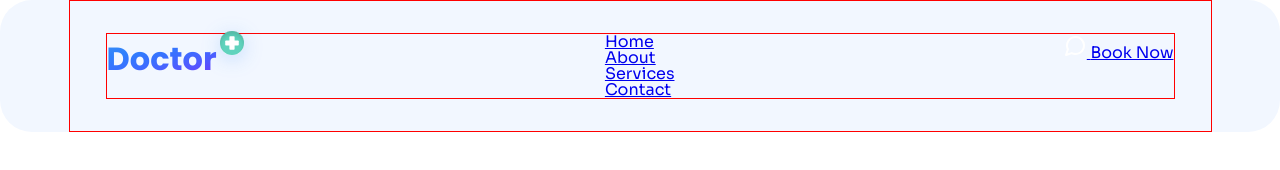
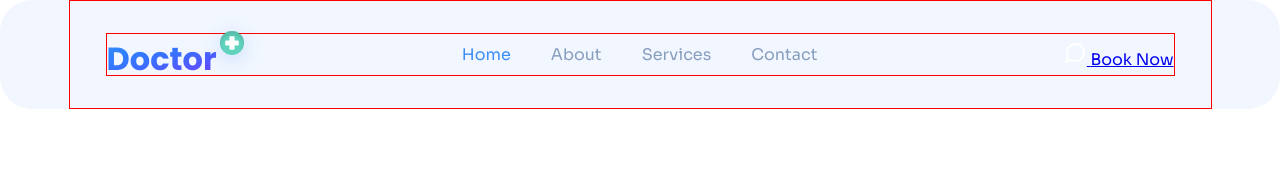
Before and after one commit to Yasi499/git-reset, a plain HTML site: page index.html in a window 1280 px wide. Drawn offline with Linux system fonts and the light colour scheme.

Commit message:
laid out the navigation

```diff
--- a/index.html
+++ b/index.html
@@ -21,7 +21,7 @@
                 </div>
                 <nav class="header-navigate">
                     <ul>
-                        <li><a href="#">Home</a></li>
+                        <li><a class="active" href="#">Home</a></li>
                         <li><a href="#">About</a></li>
                         <li><a href="#">Services</a></li>
                         <li><a href="#">Contact</a></li>
--- a/static/styles/styles.css
+++ b/static/styles/styles.css
@@ -32,6 +32,7 @@ img {
     margin: 32px 36px;
     display: flex;
     justify-content: space-between;
+    align-items: center;
 }
 .header-logo {
     position: relative;
@@ -59,3 +60,18 @@ img {
     -webkit-text-fill-color: transparent;
     color: transparent;
 }
+
+.header-navigate ul {
+    display: flex;
+    gap: 40px;
+}
+.header-navigate a {
+    font-size: 16px;
+    color: #6C87AE;
+    opacity: 0.8;
+    text-decoration: none;
+}
+.header-navigate a.active {
+    color: #3A8EF6;
+    opacity: 1;
+}
```
